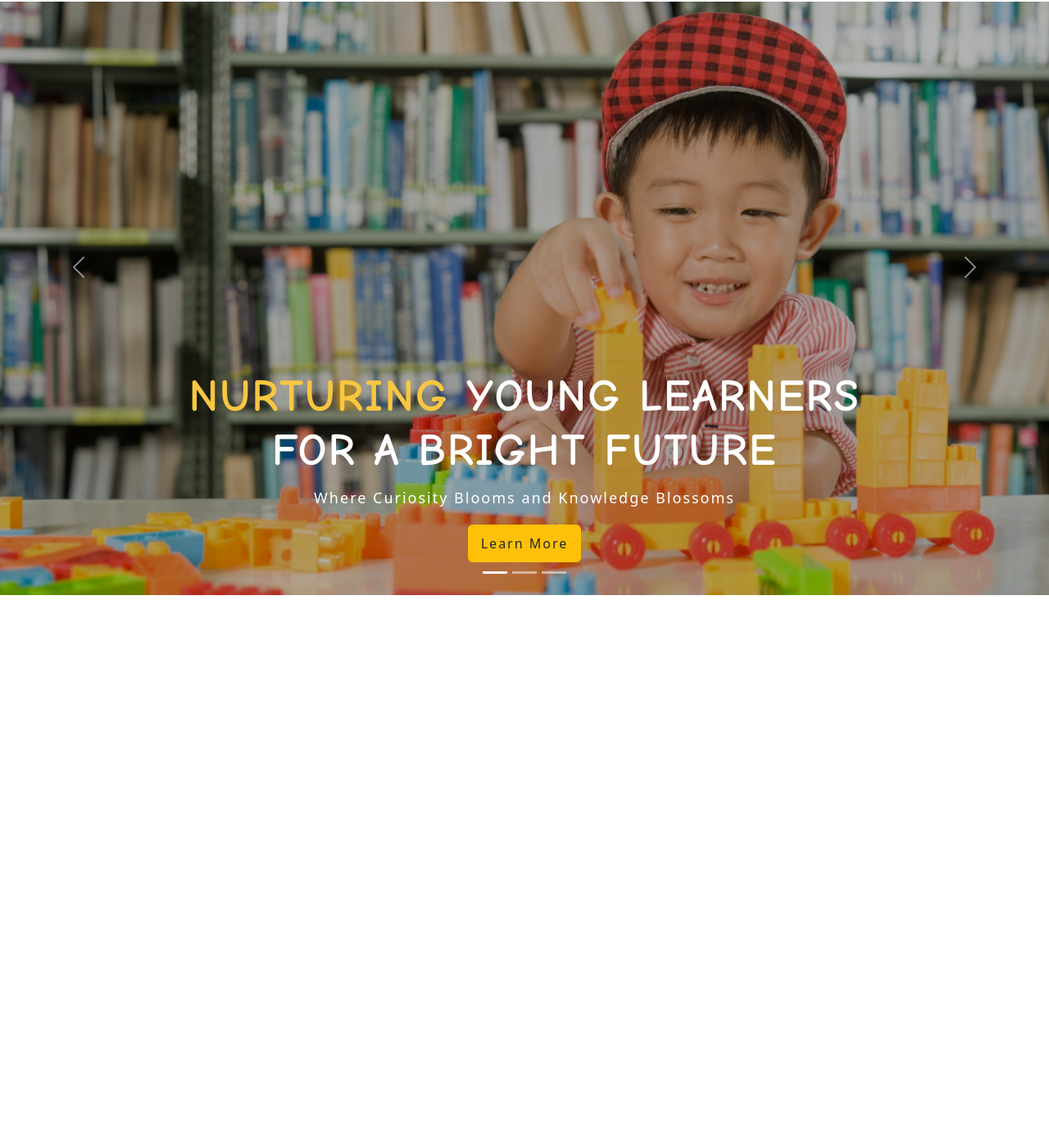
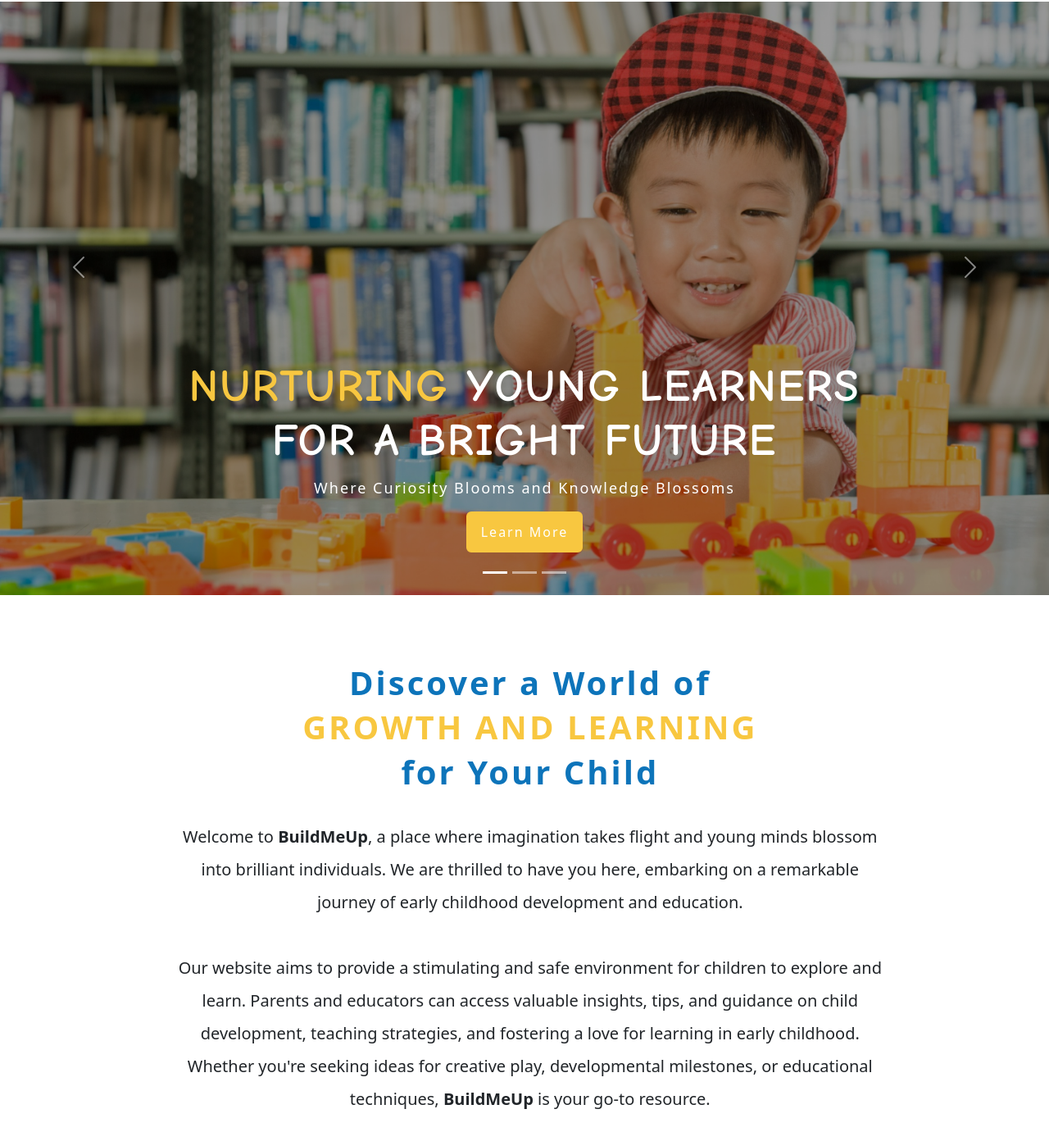
Before and after one commit to JodymendoBandoles/BuildMeUp, a plain HTML site: page index.html in a window 1280 px wide. Shown: the part 74-1466 px from the top of the page at 82% size. Before the commit the page ends 800 px from the top, so only its background shows below. Drawn offline with nearby package versions, Linux system fonts and the light colour scheme.

Commit message:
Adding article below the bannercarousel of the homepage

```diff
--- a/index.html
+++ b/index.html
@@ -59,8 +59,6 @@
       </nav>
     </header>
 
-      <body>
-
     <main>
 
       <div id="HomepageMobileBanner" class="carousel slide d-sm-block d-lg-none" data-bs-ride="false">
@@ -78,7 +76,7 @@
                 <span class="caption-keywords">Nurturing</span> Young Learners for a Bright Future
               </h1>
               <p>Where Curiosity Blooms and Knowledge Blossoms</p>
-                  <p><a href="#" class="btn bg-warning mt-3">Learn More</a></p>
+              <p><a href="#" class="btn" id="bannerbtn">Learn More</a></p>
             </div>
           </div>
 
@@ -89,7 +87,7 @@
                 <span class="caption-keywords">Empowering</span> Early Learners
               </h1>
               <p>Unlocking Their Potential through Nurturing Education</p>
-                  <p><a href="#" class="btn bg-warning mt-3">Learn More</a></p>
+              <p><a href="#" class="btn" id="bannerbtn">Learn More</a></p>
             </div>
           </div>
 
@@ -97,10 +95,12 @@
             <img src="./Photos/Mobilebanner3.jpg" class="d-block w-100" alt="two kids playing">
             <div class="carousel-caption">
               <h1 class="mobilebanner-title">
-                    <span class="caption-keywords">Growing</span> Together
+                <span class="caption-keywords">Growing</span>
+                <br>
+                Together
               </h1>
               <p>Cultivating a Strong Foundation for Lifelong Success</p>
-                  <p><a href="#" class="btn bg-warning mt-3">Learn More</a></p>
+              <p><a href="#" class="btn" id="bannerbtn">Learn More</a></p>
             </div>
           </div>
         </div>
@@ -131,7 +131,7 @@
                 <span class="caption-keywords">Nurturing</span> Young Learners for a Bright Future
               </h1>
               <p>Where Curiosity Blooms and Knowledge Blossoms</p>
-                  <p><a href="#" class="btn bg-warning mt-3">Learn More</a></p>
+              <p><a href="#" class="btn" id="bannerbtn">Learn More</a></p>
             </div>
           </div>
 
@@ -142,7 +142,7 @@
                 <span class="caption-keywords">Empowering</span> Early Learners
               </h1>
               <p>Unlocking Their Potential through Nurturing Education</p>
-                  <p><a href="#" class="btn bg-warning mt-3">Learn More</a></p>
+              <p><a href="#" class="btn" id="bannerbtn">Learn More</a></p>
             </div>
           </div>
 
@@ -153,7 +153,7 @@
                 <span class="caption-keywords">Growing</span> Together
               </h1>
               <p>Cultivating a Strong Foundation for Lifelong Success</p>
-                  <p><a href="#" class="btn bg-warning mt-3">Learn More</a></p>
+              <p><a href="#" class="btn" id="bannerbtn">Learn More</a></p>
             </div>
           </div>
         </div>
@@ -168,9 +168,16 @@
         </button>
       </div>
 
+      <article class="container-md">
+        <h2>
+          Discover a World of <br><span class="caption-keywords"> Growth and Learning</span> <br>for Your Child
+        </h2>
+        <p>Welcome to <span id="BuildMeUp">BuildMeUp</span>, a place where imagination takes flight and young minds blossom into brilliant individuals. We are thrilled to have you here, embarking on a remarkable journey of early childhood development and education. <br><br>
+          Our website aims to provide a stimulating and safe environment for children to explore and learn. Parents and educators can access valuable insights, tips, and guidance on child development, teaching strategies, and fostering a love for learning in early childhood. Whether you're seeking ideas for creative play, developmental milestones, or educational techniques, <span id="BuildMeUp">BuildMeUp</span> is your go-to resource.
+        </p>
+      </article>
+
     </main>
-
-      </body>
 
     <script src="https://cdn.jsdelivr.net/npm/bootstrap@5.2.3/dist/js/bootstrap.bundle.min.js" integrity="sha384-kenU1KFdBIe4zVF0s0G1M5b4hcpxyD9F7jL+jjXkk+Q2h455rYXK/7HAuoJl+0I4" crossorigin="anonymous"></script>
 </body>
--- a/style.css
+++ b/style.css
@@ -56,7 +56,7 @@
   left: 0;
   width: 100%;
   height: 100%;
-  background-color: rgba(0, 0, 0, 0.3);
+  background-color: rgba(0, 0, 0, 0.4);
   z-index: 1;
 }
 
@@ -66,7 +66,7 @@
 }
 
 .mobilebanner-title {
-    font-size: 2.5rem;
+    font-size: 2.7rem;
     font-family: 'Comic Neue', cursive;
     font-weight: bold;
     margin-bottom: 2.5vh;
@@ -77,16 +77,61 @@
   text-transform: uppercase;
 }
 
+.caption-keywords:hover {
+  background-color: #4C745C;
+  border-radius: 4px;
+  padding-left: 5px;
+  padding-right: 5px;
+}
+
 .carousel-caption a{
     padding: 10px 15px;
 }
 
 .carousel-caption p {
+    color: white;
     font-size: 18px;
     letter-spacing: 2px;
     font-weight: 500;
     width: 100%;
     line-height: 1.7rem;
+}
+
+#bannerbtn {
+  background-color: #F8C740;
+  color: white;
+  font-weight: 500;
+  margin: 1.5vh 0;
+  border: 3px solid #F8C740;
+}
+
+#bannerbtn:hover {
+  background-color: transparent;
+  color: white;
+  border: 3px solid #F8C740;
+  border-radius: 8px;
+}
+
+.container-md {
+  margin: 8vh 2vw;
+}
+
+.container-md h2 {
+  color: #0d74ba;
+  font-weight: bold;
+  text-align: center;
+  line-height: 2.3rem;
+  letter-spacing: 3px;
+  margin-bottom: 4vh;
+}
+
+.container-md p {
+  text-align: center;
+  line-height: 1.7rem;
+}
+
+#BuildMeUp {
+  font-weight: bold;
 }
 
 
@@ -126,21 +171,28 @@
   }
 
   .carousel-caption p {
+    color: white;
     width: 60%;
     margin: auto;
     font-size: 18px;
     line-height: 1.9;
   }
 
-  .carousel-inner::before {
-    content: '';
-    position: absolute;
-    width: 100%;
-    height: 100%;
-    top: 0;
-    left: 0;
-    background: rgbs(0,0,0,0,0.7);
-    z-index: 1;
+  .container-md {
+    margin: 10vh 6vw;
+  }
+
+  .container-md h2 {
+    font-size: 40px;
+    font-weight: bold;
+    line-height: 3.4rem;
+  }
+
+  .container-md p {
+    font-size: 20px;
+    line-height: 2.5rem;
+    margin-left: 10vw;
+    margin-right: 10vw;
   }
 
  }
```
Lines whose indentation alone changed are shown as unchanged.
